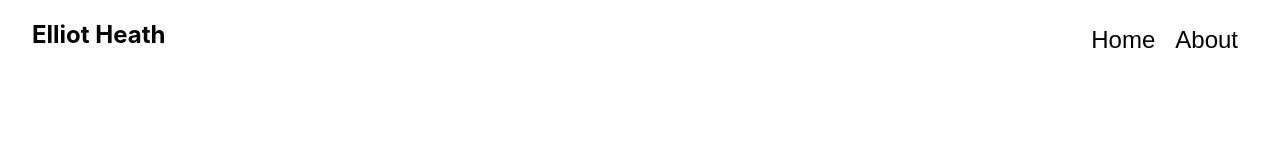
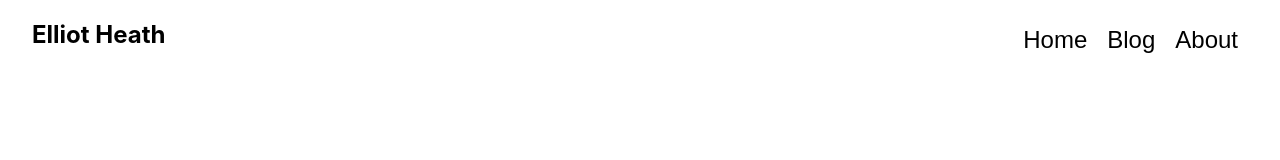
Before and after one commit to eheath30/fantastic-fortnight-folio, a Next.js app: page / in a window 1280 px wide. Shown: the top 160 px of the page. Built offline with nearby package versions, Linux system fonts and the light colour scheme.

Commit message:
styling imgs

```diff
--- a/components/Layout/Nav.tsx
+++ b/components/Layout/Nav.tsx
@@ -52,8 +52,8 @@ const Nav = () => {
           <RightContainer>
             <NavbarLinkContainer>
               <NavbarLink href="/"> Home</NavbarLink>
-              {/* <NavbarLink href="/products"> Products</NavbarLink>
-              <NavbarLink href="/contact"> Contact Us</NavbarLink> */}
+              <NavbarLink href="/blog"> Blog</NavbarLink>
+              {/* <NavbarLink href="/contact"> Contact Us</NavbarLink> */}
               <NavbarLink href="/about"> About </NavbarLink>
               <OpenLinksButton
                 onClick={() => {
@@ -102,8 +102,8 @@ const Nav = () => {
         {expandNavbar && (
           <NavbarExtendedContainer>
             <NavbarLinkExtended href="/"> Home</NavbarLinkExtended>
-            {/* <NavbarLinkExtended href="/products"> Products</NavbarLinkExtended>
-            <NavbarLinkExtended href="/contact"> Contact Us</NavbarLinkExtended> */}
+            <NavbarLinkExtended href="/blog"> Blog</NavbarLinkExtended>
+            {/* <NavbarLinkExtended href="/contact"> Contact Us</NavbarLinkExtended> */}
             <NavbarLinkExtended href="/about"> About </NavbarLinkExtended>
           </NavbarExtendedContainer>
         )}
```
